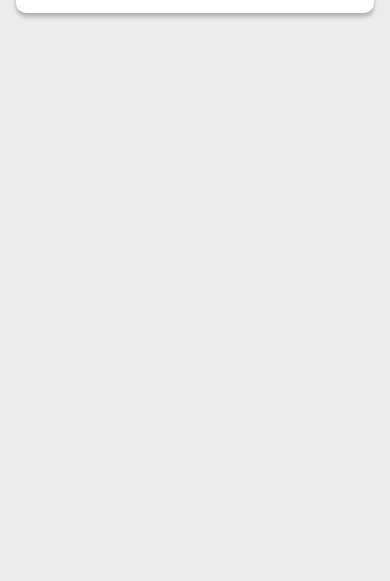
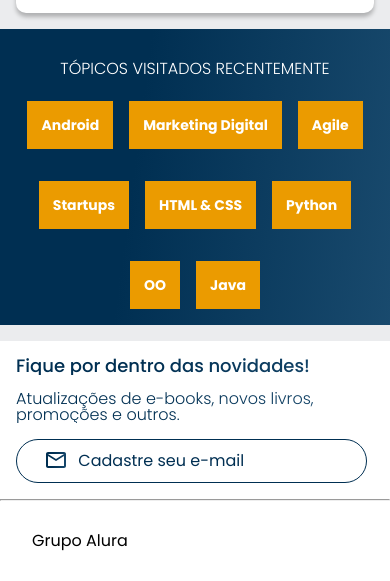
Before and after one commit to GuilhermedeSouzaS/AluraBooks, a plain HTML site: page index.html in a window 390 px wide. Shown: the part 1516-2097 px from the top of the page. Before the commit the page ends 1545 px from the top, so only its background shows below. Drawn offline with nearby package versions, Linux system fonts and the light colour scheme.

Commit message:
Finalizando layout mobile

```diff
--- a/index.html
+++ b/index.html
@@ -1,5 +1,6 @@
 <!DOCTYPE html>
 <html lang="pt-br">
+
 <head>
     <link rel="stylesheet" href="reset.css">
     <link rel="preconnect" href="https://fonts.googleapis.com">
@@ -12,6 +13,7 @@
     <meta name="viewport" content="width=device-width, initial-scale=1.0">
     <title>Alura books</title>
 </head>
+
 <body>
 
     <header class="cabecalho">
@@ -56,6 +58,7 @@
     </header>
 
     <section class="banner">
+
         <h2 class="banner__titulo">Já sabe por onde começar?</h2>
         <p class="banner__texto">Encontre em nossa estante o que precisa para seu desenvolvimento!</p>
         <input type="search" class="banner__pesquisa" placeholder="Qual será sua próxima leitura?">
@@ -180,6 +183,60 @@
 
     </section>
 
+    <section class="topicos">
+
+        <h2 class="topicos__titulo">Tópicos visitados recentemente</h2>
+
+        <ul class="topicos__lista">
+
+            <li class="topicos__item">
+                <a href="#" class="topicos__link">Android</a>
+            </li>
+            <li class="topicos__item">
+                <a href="#" class="topicos__link">Marketing Digital</a>
+            </li>
+            <li class="topicos__item">
+                <a href="#" class="topicos__link">Agile</a>
+            </li>
+            <li class="topicos__item">
+                <a href="#" class="topicos__link">Startups</a>
+            </li>
+            <li class="topicos__item">
+                <a href="#" class="topicos__link">HTML & CSS</a>
+            </li>
+            <li class="topicos__item">
+                <a href="#" class="topicos__link">Python</a>
+            </li>
+            <li class="topicos__item">
+                <a href="#" class="topicos__link">OO</a>
+            </li>
+            <li class="topicos__item">
+                <a href="#" class="topicos__link">Java</a>
+            </li>
+
+        </ul>
+
+
+
+    </section>
+
+    <section class="contato">
+
+        <h2 class="contato__titulo">Fique por dentro das novidades!</h2>
+        <p class="contato__texto">Atualizações de e-books, novos livros, promoções e outros.</p>
+
+        <input type="email" placeholder="Cadastre seu e-mail" class="contato__email">
+
+    </section>
+
+    <hr/>
+
+    <footer class="rodape">
+
+        <h2 class="rodape__titulo">Grupo Alura</h2>
+
+    </footer>
+
     <script src="https://cdn.jsdelivr.net/npm/swiper@8/swiper-bundle.min.js"></script>
     <script>
         const swiper = new Swiper('.swiper', {
--- a/style.css
+++ b/style.css
@@ -1,6 +1,9 @@
 @import url("styles/header.css");
 @import url("styles/banner.css");
 @import url("styles/carrossel.css");
+@import url("styles/topicos.css");
+@import url("styles/contato.css");
+@import url("styles/footer.css");
 
 :root {
     --cor-de-fundo: #EBECEE;
--- /dev/null
+++ b/styles/contato.css
@@ -0,0 +1,44 @@
+.contato {
+    background-color: var(--branco);
+    padding: 1em;
+
+}
+
+.contato__titulo, .contato__texto {
+    background: var(--azul-degrade);
+    -webkit-background-clip: text;
+    -webkit-text-fill-color: transparent;
+    background-clip: text;
+
+}
+
+.contato__titulo {
+    font-size: 18px;
+    font-weight: 500;
+
+}
+
+.contato__texto {
+    font-weight: 300;
+    margin: 1em 0;
+
+}
+
+.contato__email {
+    padding: 1em;
+    border: 1px solid var(--azul);
+    border-radius: 24px;
+    width: 90%;
+    color: var(--azul);
+
+}
+
+.contato__email::placeholder {
+    background: url(../img/email.svg) no-repeat 1em;
+    font-family: var(--fonte-principal);
+    color: var(--azul);
+    font-size: 16px;
+    font-weight: 400;
+    padding-left: 3em;
+
+}
--- /dev/null
+++ b/styles/footer.css
@@ -0,0 +1,10 @@
+hr {
+    margin: 0;
+
+}
+
+.rodape {
+    background-color: var(--branco);
+    padding: 2em;
+
+}
--- /dev/null
+++ b/styles/topicos.css
@@ -0,0 +1,36 @@
+.topicos {
+    background: var(--azul-degrade);
+    text-align: center;
+    margin: 1em 0;
+
+}
+
+.topicos__titulo {
+    color: var(--branco);
+    font-weight: 300;
+    padding: 2em 0 .5em 0;
+    text-transform: uppercase;
+
+}
+
+.topicos__lista {
+    display: flex;
+    flex-wrap: wrap;
+    justify-content: center;
+
+}
+
+.topicos__item {
+    margin: 2em 0.5em;
+
+}
+
+.topicos__link {
+    text-decoration: none;
+    color: var(--branco);
+    padding: 1em;
+    background-color: var(--laranja);
+    font-size: 14px;
+    font-weight: 700;
+
+}
```
Also changed, not shown: img/email.svg (added).
